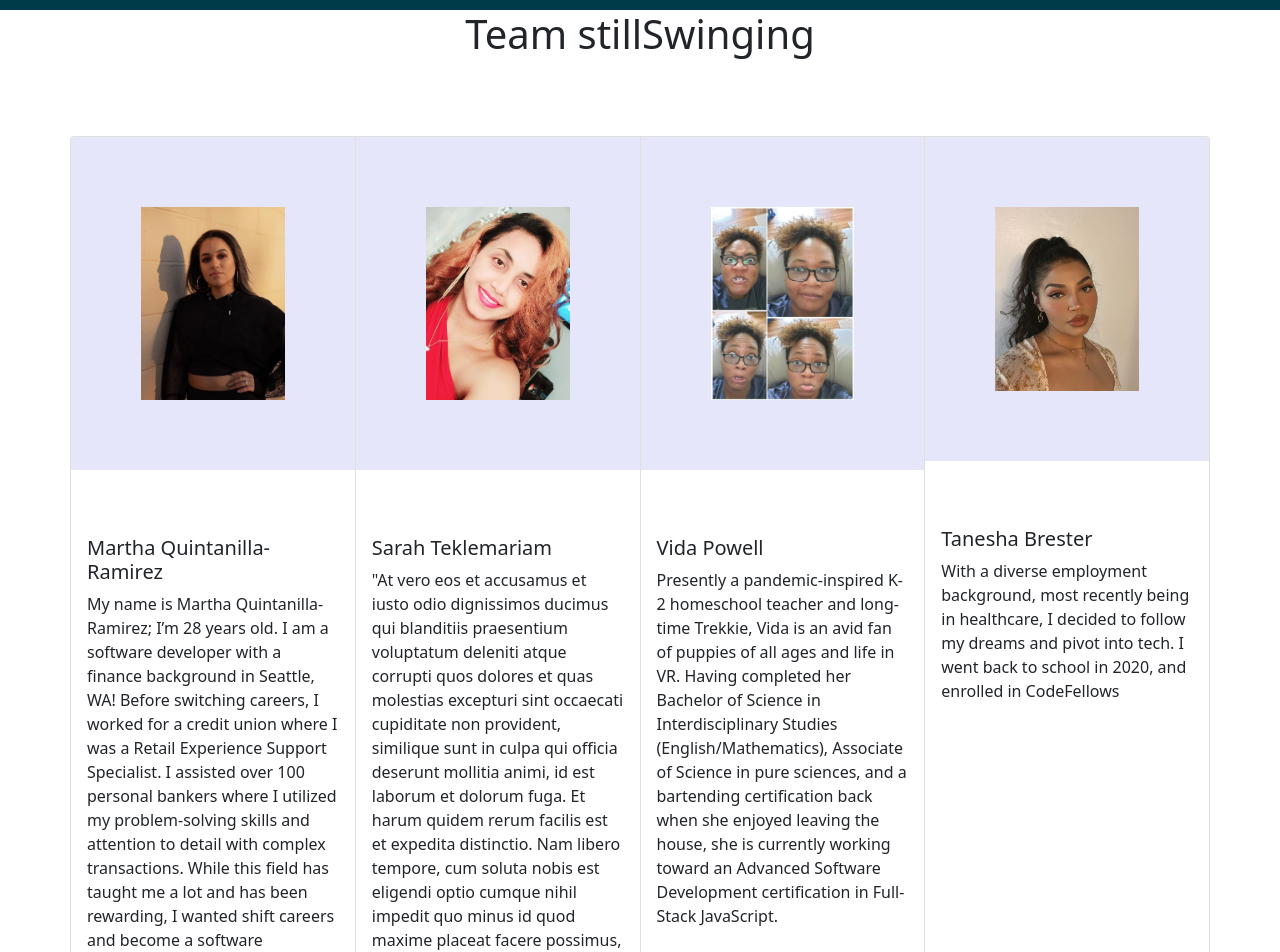
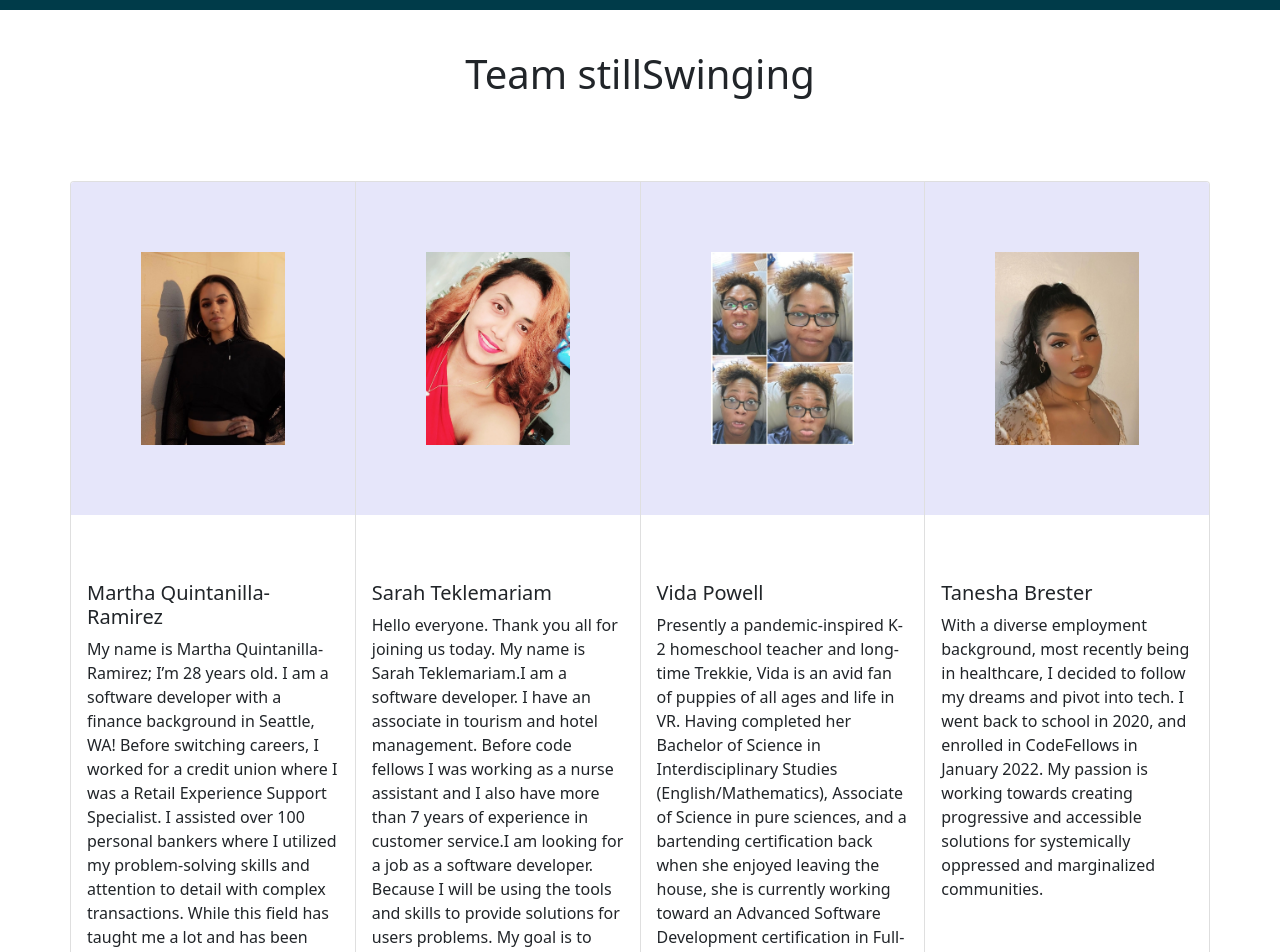
Before and after one commit to stillSwinging/mentor-connect-client, a React (Create React App) app: page /about in a window 1280 px wide. Shown: the part 80-1032 px from the top of the page. Built offline with nearby package versions, Linux system fonts and the light colour scheme; no server answers.

Commit message:
updated About us page

```diff
--- a/src/CSS/About.css
+++ b/src/CSS/About.css
@@ -8,17 +8,10 @@ h1{
  text-align: center;
  font-style: normal;
  margin-bottom: 200px;
+padding: 40px;
+padding-bottom: 5px;
 
 }
-#martha{
+#Team{
   background-color: lavender;
 }
-#sarah{
-  background-color: lavender;
-}
-#vida{
-  background-color:lavender;
-}
-#tanesha{
-  background-color: lavender;
-}
--- a/src/Components/About.js
+++ b/src/Components/About.js
@@ -10,52 +10,40 @@ class About extends React.Component { // creating AboutUs react class component
         <h1>Team stillSwinging </h1>
         <CardGroup className='about'>
           <Card className='martha'>
-            <Card.Img className='about' id='martha' variant="top" src="Images/Martha.jpeg" />
+            <Card.Img className='about' id='Team' variant="top" src="Images/Martha.jpeg" />
             <Card.Body className=''>
               <Card.Title>Martha Quintanilla-Ramirez</Card.Title>
-              <Card.Text>
+              <Card.Text id='text'>
                 My name is Martha Quintanilla-Ramirez; I’m 28 years old. I am a software developer with a finance background in Seattle, WA! Before switching careers, I worked for a credit union where I was a Retail Experience Support Specialist. I assisted over 100 personal bankers where I utilized my problem-solving skills and attention to detail with complex transactions. While this field has taught me a lot and has been rewarding, I wanted shift careers and become a software developer to challenge myself. I want to showcase that I can succeed in the tech world and break down any myths/stereotypes regarding females in the tech industry. It is important to me to bring diversity to any team I work with to empower people from all walks of life. Technology is evolving rapidly, and I want to be a part of the growth and contribute in any way I can.
               </Card.Text>
             </Card.Body>
-            {/* <Card.Footer>
-              <small className="text-muted">Last updated 3 mins ago</small>
-            </Card.Footer> */}
           </Card>
           <Card>
-            <Card.Img className='about' id='sarah' variant="top" src="Images/Sarah.jpeg" />
+            <Card.Img className='about' id='Team' variant="top" src="Images/Sarah.jpeg" />
             <Card.Body>
               <Card.Title>Sarah Teklemariam</Card.Title>
               <Card.Text>
-                "At vero eos et accusamus et iusto odio dignissimos ducimus qui blanditiis praesentium voluptatum deleniti atque corrupti quos dolores et quas molestias excepturi sint occaecati cupiditate non provident, similique sunt in culpa qui officia deserunt mollitia animi, id est laborum et dolorum fuga. Et harum quidem rerum facilis est et expedita distinctio. Nam libero tempore, cum soluta nobis est eligendi optio cumque nihil impedit quo minus id quod maxime placeat facere possimus, omnis voluptas assumenda est, omnis dolor repellendus. Temporibus autem quibusdam et aut officiis debitis aut rerum necessitatibus saepe eveniet ut et voluptates repudiandae sint et molestiae non recusandae. Itaque earum rerum hic tenetur a sapiente delectus, ut aut reiciendis voluptatibus maiores alias consequatur aut perferendis doloribus asperiores repellat."
+                Hello everyone. Thank you all for joining us today. My name is Sarah Teklemariam.I am a software developer. I have an associate in tourism and hotel management. Before code fellows I was working as a nurse assistant and I also have more than 7 years of experience in customer service.I am looking for a job as a software developer. Because I will be using the tools and skills to provide solutions for users problems. My goal is to work for a company on a variety of projects and challenge myself and use that opportunity to learn about new technologies, different systems and explore various parts of the tech industry.
               </Card.Text>
             </Card.Body>
-            {/* <Card.Footer>
-              <small className="text-muted">Last updated 3 mins ago</small>
-            </Card.Footer> */}
           </Card>
           <Card>
-            <Card.Img className='about' id='vida' variant="top" src="Images/Vida.jpg" />
+            <Card.Img className='about' id='Team' variant="top" src="Images/Vida.jpg" />
             <Card.Body>
               <Card.Title>Vida Powell</Card.Title>
               <Card.Text>
-              Presently a pandemic-inspired K-2 homeschool teacher and long-time Trekkie, Vida is an avid fan of puppies of all ages and life in VR. Having completed her Bachelor of Science in Interdisciplinary Studies (English/Mathematics), Associate of Science in pure sciences, and a bartending certification back when she enjoyed leaving the house, she is currently working toward an Advanced Software Development certification in Full-Stack JavaScript.
+                Presently a pandemic-inspired K-2 homeschool teacher and long-time Trekkie, Vida is an avid fan of puppies of all ages and life in VR. Having completed her Bachelor of Science in Interdisciplinary Studies (English/Mathematics), Associate of Science in pure sciences, and a bartending certification back when she enjoyed leaving the house, she is currently working toward an Advanced Software Development certification in Full-Stack JavaScript.
               </Card.Text>
             </Card.Body>
-            {/* <Card.Footer>
-              <small className="text-muted">Last updated 3 mins ago</small>
-            </Card.Footer> */}
           </Card>
           <Card>
-            <Card.Img className='about' id='tanesha' variant="top" src="Images/Tanesha.jpg" />
+            <Card.Img className='about' id='Team' variant="top" src="Images/Tanesha2.jpg" />
             <Card.Body>
               <Card.Title>Tanesha Brester</Card.Title>
               <Card.Text>
-                With a diverse employment background, most recently being in healthcare, I decided to follow my dreams and pivot into tech. I went back to school in 2020, and enrolled in CodeFellows
+              With a diverse employment background, most recently being in healthcare, I decided to follow my dreams and pivot into tech. I went back to school in 2020, and enrolled in CodeFellows in January 2022. My passion is working towards creating progressive and accessible solutions for systemically oppressed and marginalized communities.
               </Card.Text>
             </Card.Body>
-            {/* <Card.Footer>
-              <small className="text-muted">Last updated 3 mins ago</small>
-            </Card.Footer> */}
           </Card>
         </CardGroup>
       </>
```
Also changed, not shown: public/Images/Tanesha2.jpg (added).
